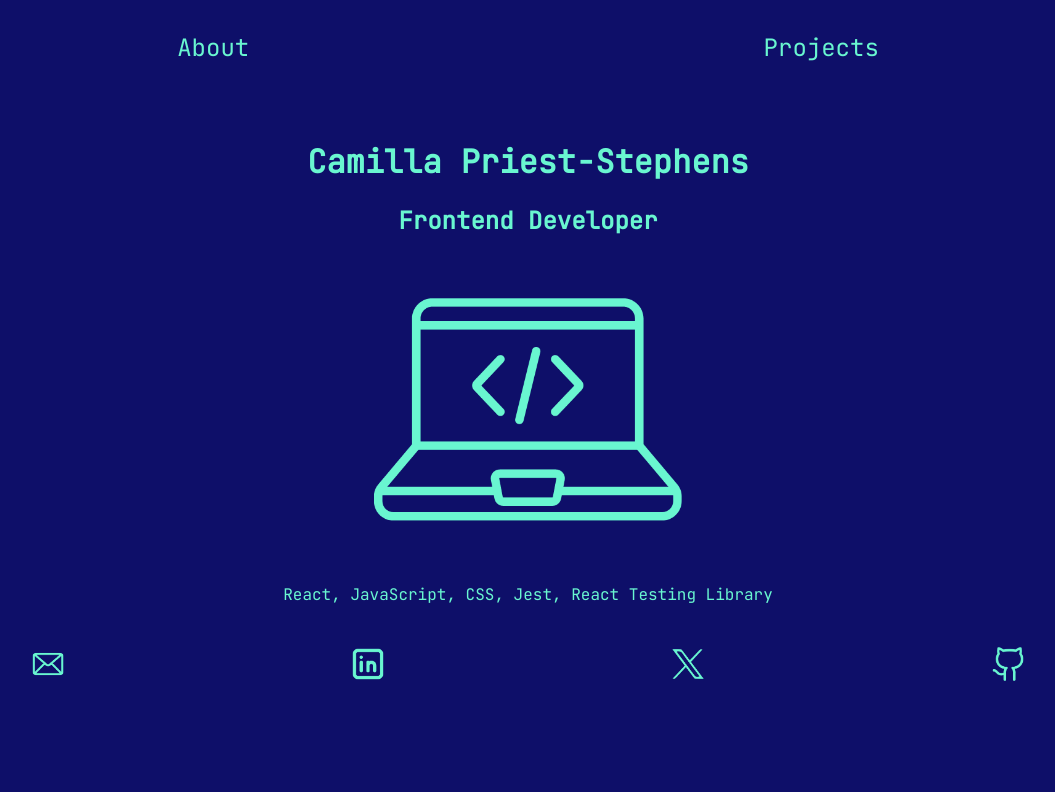
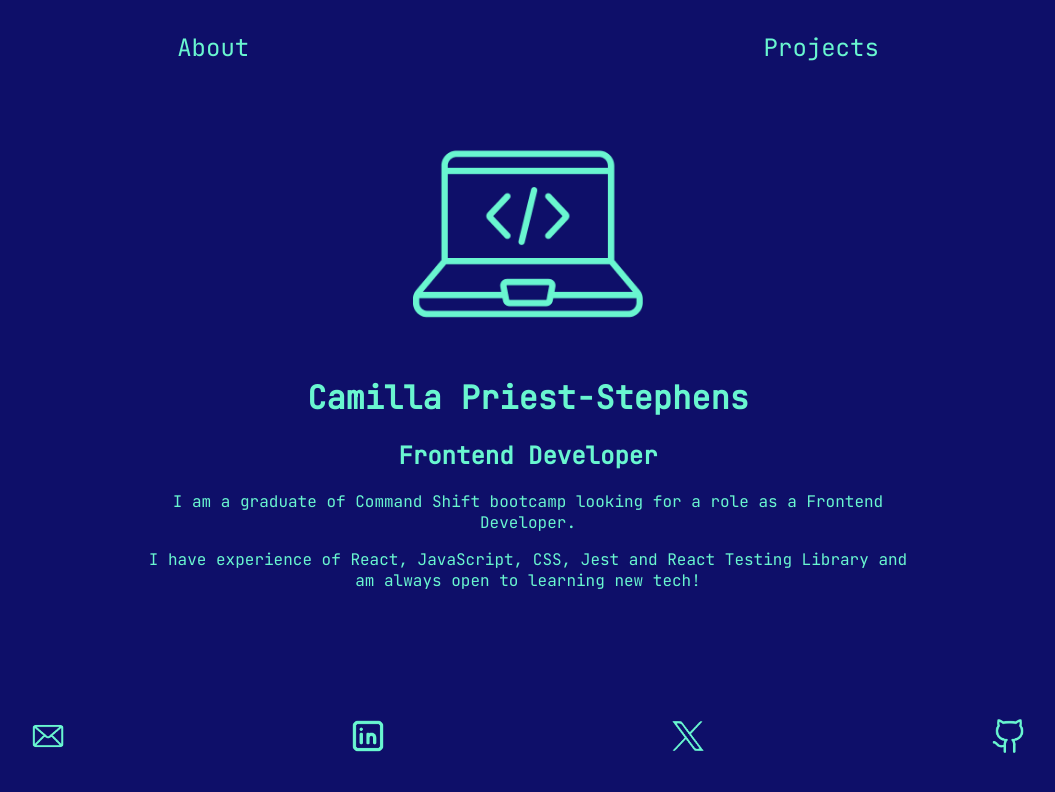
Before and after one commit to cprieststephens/portfolio, a React (Create React App) app: page / in a window 1280 px wide. Shown: the top 792 px of the page, without its empty margins (112-1167 px from the left). Built offline with nearby package versions, Linux system fonts and the light colour scheme.

Commit message:
Change text and layout in About section

```diff
--- a/src/components/About.js
+++ b/src/components/About.js
@@ -5,11 +5,16 @@ import "../styles/about.css";
 const About = () => {
   return (
     <div className="about">
-      <h1 className="about__name">Camilla Priest-Stephens</h1>
-      <h2 className="about__job-title">Frontend Developer</h2>
       <img className="about__logo" src={logo} alt="laptop logo" />
+      <h1>Camilla Priest-Stephens</h1>
+      <h2>Frontend Developer</h2>
+      <p className="about__intro">
+        I am a graduate of Command Shift bootcamp looking for a role as a
+        Frontend Developer.
+      </p>
       <p className="about__tech">
-        React, JavaScript, CSS, Jest, React Testing Library
+        I have experience of React, JavaScript, CSS, Jest and React Testing
+        Library and am always open to learning new tech!
       </p>
     </div>
   );
--- a/src/components/Contact.js
+++ b/src/components/Contact.js
@@ -9,7 +9,10 @@ import "../styles/contact.css";
 const Contact = () => {
   return (
     <div className="contact">
-      <Link className="contact__link" to="mailto:camillaprieststephens@gmail.com">
+      <Link
+        className="contact__link"
+        to="mailto:camillaprieststephens@gmail.com"
+      >
         <img className="contact__icon" src={emailIcon} alt="email icon" />
       </Link>
       <Link
--- a/src/styles/about.css
+++ b/src/styles/about.css
@@ -1,11 +1,11 @@
 .about {
   width: 60%;
-  margin: 0 auto;
+  margin: 0 auto 12rem auto;
   text-align: center;
   padding: 1.5rem 0;
   color: #69F6D0;
 }
 
 .about__logo {
-  width: 40%;
+  width: 30%;
 }
--- a/src/styles/contact.css
+++ b/src/styles/contact.css
@@ -1,6 +1,8 @@
 .contact {
   display: flex;
   justify-content: space-around;
+  position: fixed;
+  bottom: 5%;
 }
 
 .contact a {
```
